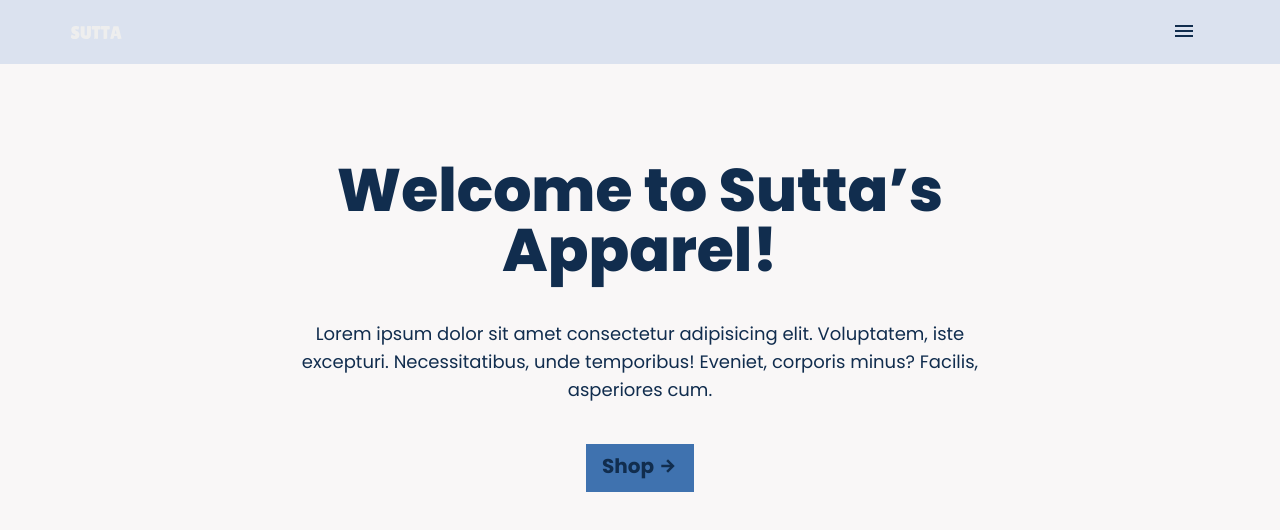
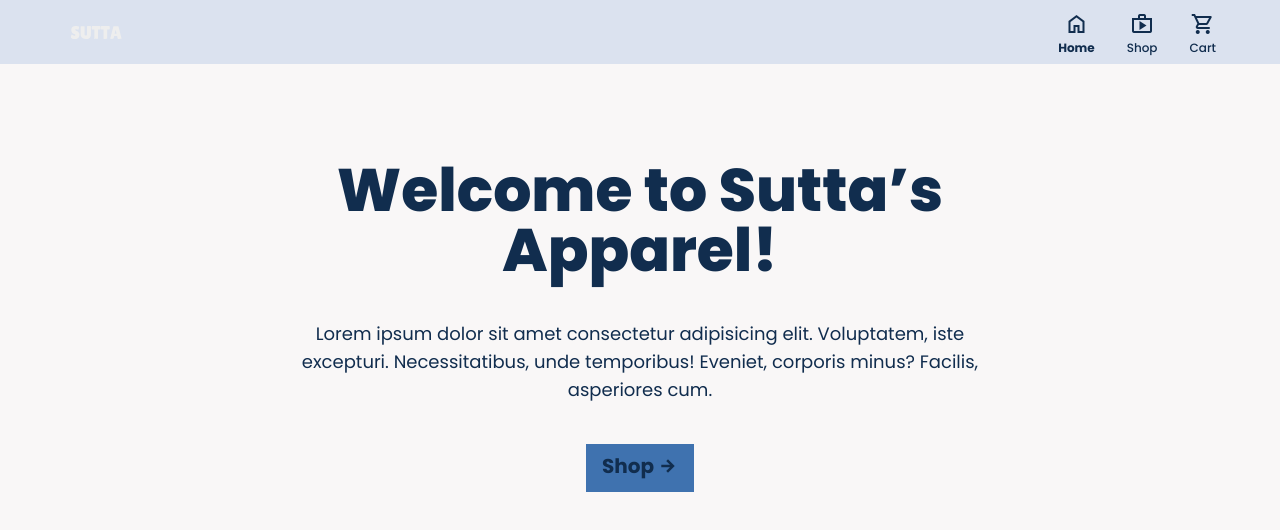
Before and after one commit to jlescarlan11/shopping-cart, a React (Vite) app: page / in a window 1280 px wide. Shown: the top 530 px of the page. Built offline with nearby package versions, Linux system fonts and the light colour scheme.

Commit message:
added menus in the header in laptop view

```diff
--- a/src/components/Header.jsx
+++ b/src/components/Header.jsx
@@ -2,9 +2,24 @@ import React, { useEffect } from "react";
 import logo from "../assets/logo.svg";
 import { NavLink } from "react-router-dom";
 
+// Custom hook to check if the viewport is mobile-sized.
+function useIsMobile(breakpoint = 768) {
+  const [isMobile, setIsMobile] = React.useState(
+    window.innerWidth < breakpoint
+  );
+
+  useEffect(() => {
+    const handleResize = () => setIsMobile(window.innerWidth < breakpoint);
+    window.addEventListener("resize", handleResize);
+    return () => window.removeEventListener("resize", handleResize);
+  }, [breakpoint]);
+
+  return isMobile;
+}
+
 const Header = () => {
-  const [activeMenu, setActiveMenu] = React.useState("home");
   const [showMenu, setShowMenu] = React.useState(false);
+  const isMobile = useIsMobile();
 
   const menuItems = [
     { icon: "home", label: "Home", path: "/" },
@@ -13,42 +28,85 @@ const Header = () => {
   ];
 
   useEffect(() => {
-    if (showMenu) {
-      document.body.style.overflow = "hidden";
-    } else {
+    // Lock scrolling when mobile menu is open.
+    document.body.style.overflow = showMenu ? "hidden" : "auto";
+
+    // Close mobile menu on Escape key press.
+    const handleKeyDown = (e) => {
+      if (e.key === "Escape" && showMenu) {
+        setShowMenu(false);
+      }
+    };
+
+    document.addEventListener("keydown", handleKeyDown);
+    return () => {
       document.body.style.overflow = "auto";
-    }
-
-    return () => {
-      document.body.style.overflow = "auto"; // Cleanup when unmounting
+      document.removeEventListener("keydown", handleKeyDown);
     };
   }, [showMenu]);
 
   return (
-    <>
-      <div className="sticky top-0 left-0 w-full bg-[var(--primary-color)] text-[var(--text-color)] px-8 md:px-12 lg:px-16 ">
+    <header className="sticky top-0 left-0 w-full bg-[var(--primary-color)] text-[var(--text-color)] px-8 md:px-12 lg:px-16">
       <div className="flex justify-between items-center">
         <img
           src={logo}
-            alt=""
+          alt="Company Logo"
           className="size-[var(--header-height-sm)] md:size-[var(--header-height-md)] lg:size-[var(--header-height-lg)]"
         />
-          <div className="flex">
+
+        {isMobile ? (
+          // On mobile, show a toggle button.
           <button
             className="size-[var(--header-height-sm)] md:size-[var(--header-height-md)] lg:size-[var(--header-height-lg)] text-center content-center"
-              onClick={() => setShowMenu(!showMenu)}
+            onClick={() => setShowMenu((prev) => !prev)}
+            aria-label="Toggle menu"
+            aria-expanded={showMenu}
           >
             <span className="material-symbols-outlined text-base md:text-lg lg:text-2xl">
               menu
             </span>
           </button>
+        ) : (
+          // On desktop, show the menu inline.
+          <nav
+            className="flex space-x-8"
+            role="navigation"
+            aria-label="Main Navigation"
+          >
+            {menuItems.map((menuItem, index) => (
+              <NavLink
+                to={menuItem.path}
+                key={index}
+                className={({ isActive }) =>
+                  isActive
+                    ? "text-xl font-bold text-[var(--accent-color)]"
+                    : "text-xl font-medium"
+                }
+              >
+                <div className="flex flex-col items-center">
+                  <span className="material-symbols-outlined text-base md:text-lg lg:text-2xl">
+                    {menuItem.icon}
+                  </span>
+                  <p className="text-xs">
+                    {menuItem.label}
+                  </p>
                 </div>
+              </NavLink>
+            ))}
+          </nav>
+        )}
       </div>
-        {showMenu && (
-          <nav className="fixed inset-0 z-50 flex flex-col items-center justify-center bg-[var(--primary-color)]">
+
+      {isMobile && showMenu && (
+        <nav
+          className="fixed inset-0 z-50 flex flex-col items-center justify-center bg-[var(--primary-color)] transition-opacity duration-300"
+          role="navigation"
+          aria-label="Mobile Navigation"
+        >
           <button
             className="absolute top-0 right-8 md:right-12 lg:right-16"
-              onClick={() => setShowMenu(!showMenu)}
+            onClick={() => setShowMenu((prev) => !prev)}
+            aria-label="Close menu"
           >
             <div className="size-[var(--header-height-sm)] md:size-[var(--header-height-md)] lg:size-[var(--header-height-lg)] text-center content-center">
               <span className="material-symbols-outlined text-base md:text-lg lg:text-2xl">
@@ -56,15 +114,19 @@ const Header = () => {
               </span>
             </div>
           </button>
-            <div>
+          <div className="space-y-4">
             {menuItems.map((menuItem, index) => (
               <NavLink
                 to={menuItem.path}
                 key={index}
-                  onClick={() => setShowMenu(!showMenu)}
+                onClick={() => setShowMenu(false)}
+                className={({ isActive }) =>
+                  isActive
+                    ? "text-xl font-bold text-[var(--accent-color)]"
+                    : "text-xl font-medium"
+                }
               >
-                  <div>
-                    <div className="size-[var(--header-height-sm)] md:size-[var(--header-height-md)] lg:size-[var(--header-height-lg)] text-center content-center">
+                <div className="flex flex-col items-center">
                   <span className="material-symbols-outlined text-base md:text-lg lg:text-2xl">
                     {menuItem.icon}
                   </span>
@@ -72,14 +134,12 @@ const Header = () => {
                     {menuItem.label}
                   </p>
                 </div>
-                  </div>
               </NavLink>
             ))}
           </div>
         </nav>
       )}
-      </div>
-    </>
+    </header>
   );
 };
 
```
Lines whose indentation alone changed are shown as unchanged.
